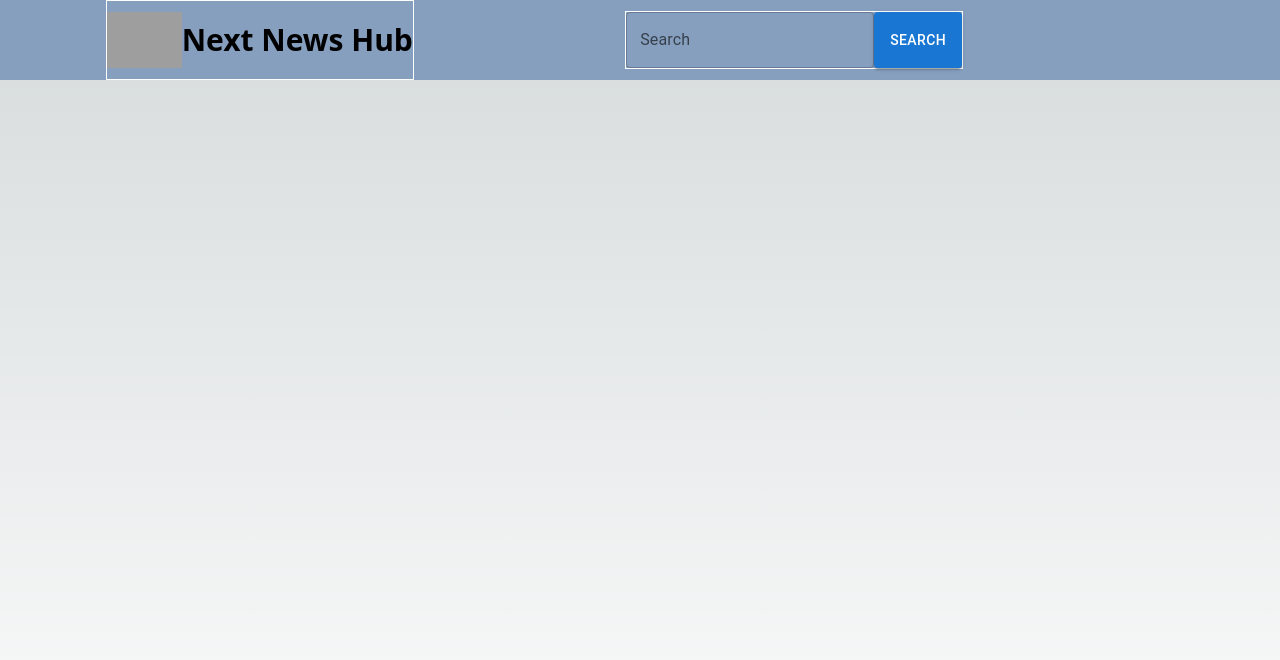
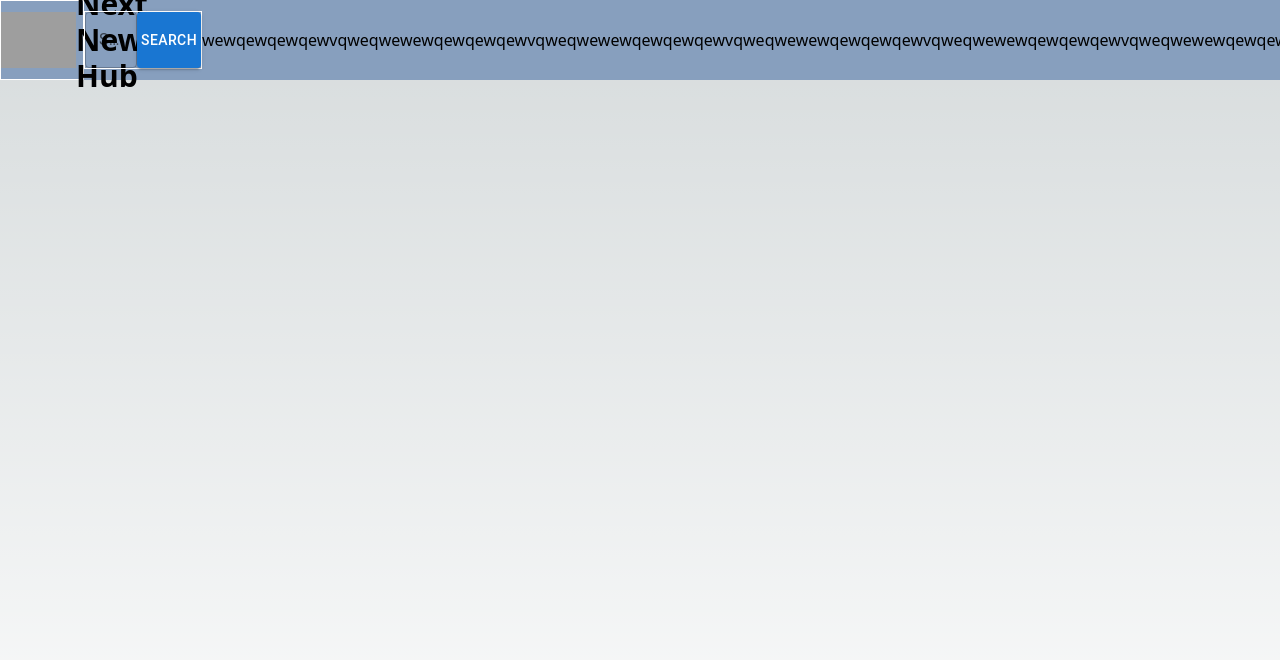
Before and after one commit to jason1642/Next-News-Hub, a Next.js app: page / in a window 1280 px wide. Shown: the top 660 px of the page. Built offline with nearby package versions, Linux system fonts and the light colour scheme; grey boxes are pictures that could not be loaded.

Commit message:
Update SiteHeader.tsx

```diff
--- a/src/components/Header/SiteHeader.tsx
+++ b/src/components/Header/SiteHeader.tsx
@@ -6,7 +6,7 @@ import Link from 'next/link';
 import './SiteHeader.css'
 import Button from '@mui/material/Button';
 import TextField from '@mui/material/TextField';
-
+import { StyledComponent } from 'styled-components';
 
 interface ISiteHeaderProps {
 }
@@ -35,9 +35,7 @@ const SearchBox = styled.div`
   justify-content: center;
 `;
 
-const FillerDiv = styled.div`
-
-`
+let FillerDiv: React.FunctionComponent = ()=> <div>wewqewqewqewvqweqwewewqewqewqewvqweqwewewqewqewqewvqweqwewewqewqewqewvqweqwewewqewqewqewvqweqwewewqewqewqewvqweqwe</div>
 
 
 const SiteHeader: React.FunctionComponent<ISiteHeaderProps> = (props) => {
@@ -65,7 +63,7 @@ const SiteHeader: React.FunctionComponent<ISiteHeaderProps> = (props) => {
       >Search</Button>
       </SearchBox>
 
-      <FillerDiv />
+        <FillerDiv/>
 
 
 
```
